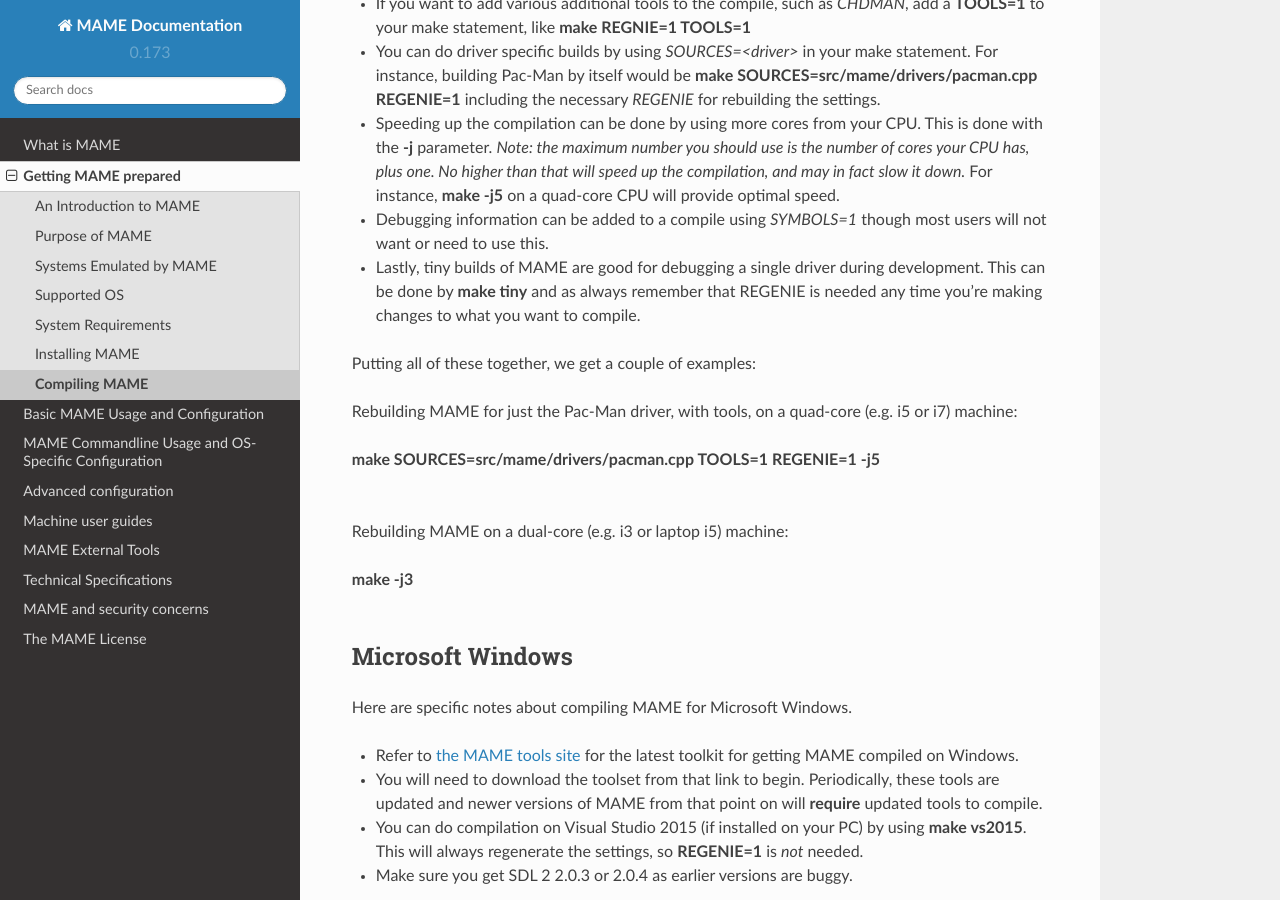
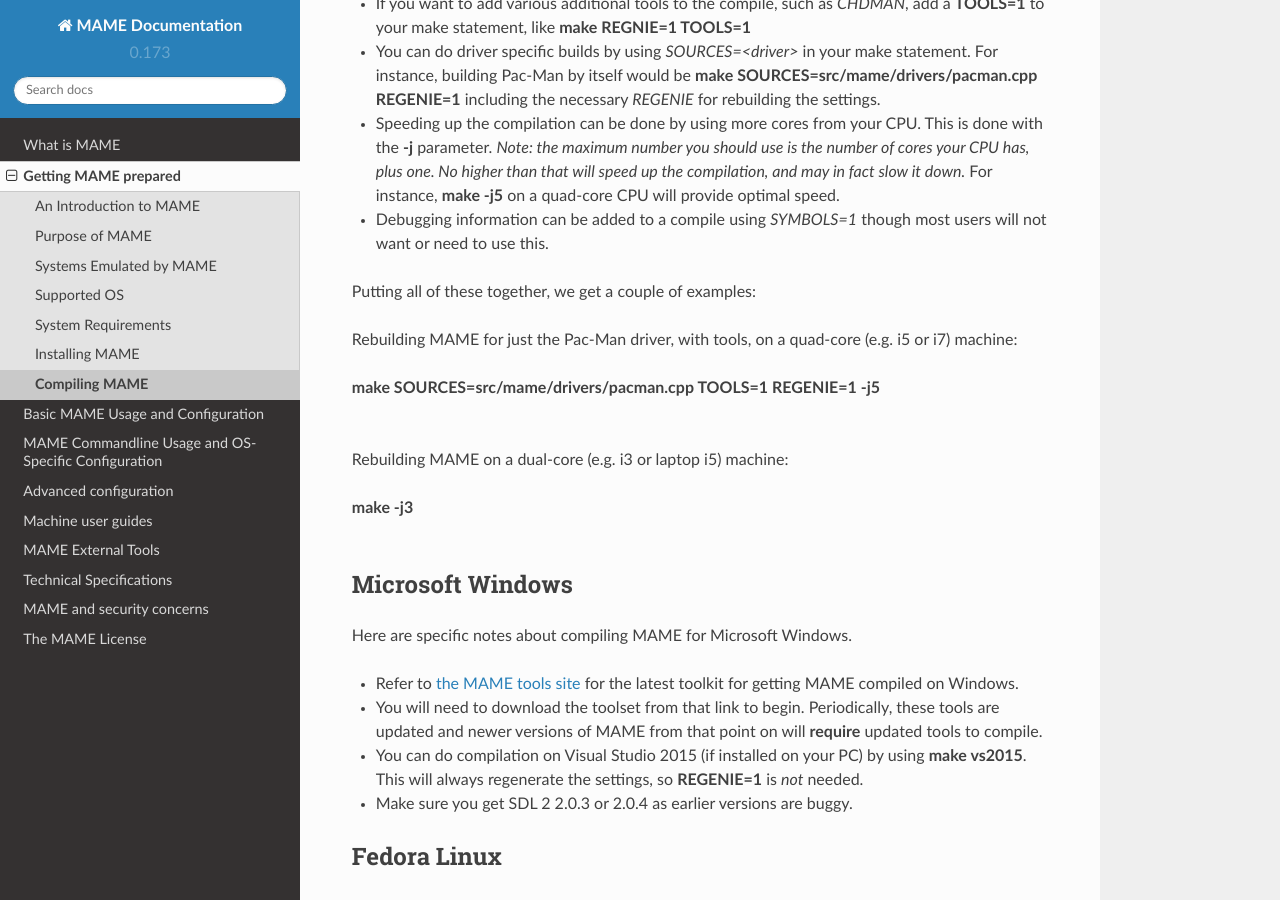
Before and after one commit to mamedev/docs, a Sphinx documentation site: the page built from source/initialsetup/compilingmame.rst, in a window 1280 px wide and 900 px high, scrolled down 320 px. Built offline with Sphinx 7.4.7 and the Read the Docs theme 2.0.0, drawn with Linux system fonts in a browser that asks for light colours.

Commit message:
Tiny builds aren't really a thing now with the recent adjustments to SOURCE= builds.

```diff
--- a/source/initialsetup/compilingmame.rst
+++ b/source/initialsetup/compilingmame.rst
@@ -15,8 +15,6 @@ All Platforms
 * Speeding up the compilation can be done by using more cores from your CPU. This is done with the **-j** parameter. *Note: the maximum number you should use is the number of cores your CPU has, plus one. No higher than that will speed up the compilation, and may in fact slow it down.* For instance, **make -j5** on a quad-core CPU will provide optimal speed.
 
 * Debugging information can be added to a compile using *SYMBOLS=1* though most users will not want or need to use this.
-
-* Lastly, tiny builds of MAME are good for debugging a single driver during development. This can be done by **make tiny** and as always remember that REGENIE is needed any time you're making changes to what you want to compile.
 
 Putting all of these together, we get a couple of examples:
 
```
